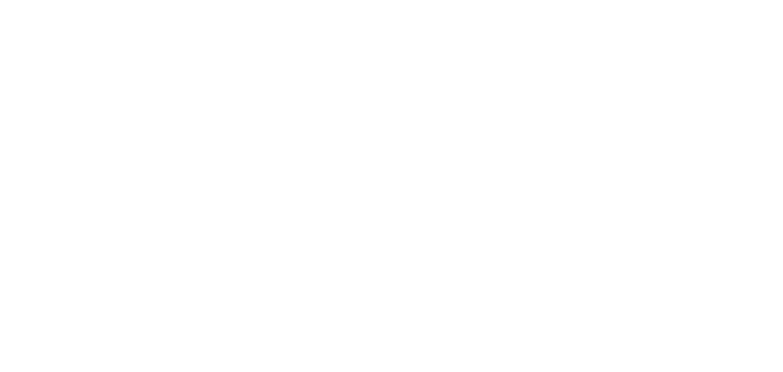
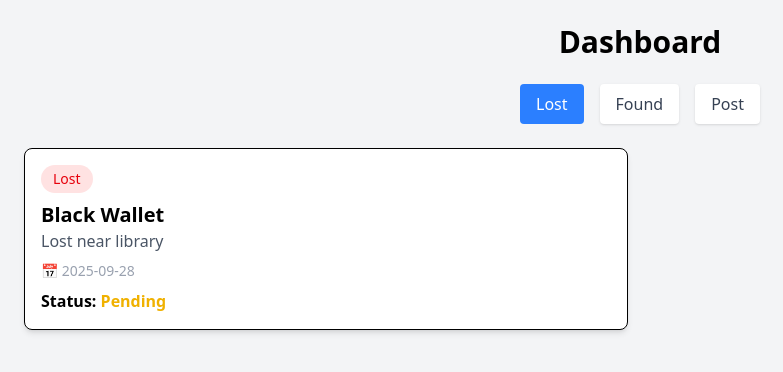
Before and after one commit to Vyshu15-chowdary/Found-or-Lost-Portal, a React (Vite) app in the folder Frontend/: page /dashboard in a window 1280 px wide. Before the commit this address had no page. Shown: the top 372 px of the page, without its empty margins (0-783 px from the left). Built offline with nearby package versions, Linux system fonts and the light colour scheme; the HTML template or start-up script is replaced by a standard one.

Commit message:
dummy data added

```diff
--- a/Frontend/src/App.jsx
+++ b/Frontend/src/App.jsx
@@ -2,6 +2,7 @@
 import { BrowserRouter, Routes, Route } from "react-router-dom";
 import Home from "./Pages/Home.jsx";
 import About from "./Pages/About.jsx";
+import Dashboard  from "./Pages/Dashboard.jsx";
 
 function App() {
   return (
@@ -9,7 +10,7 @@
       <Routes>
         <Route path="/" element={<Home />} />
         <Route path="/About" element={<About/>}/>
-
+        <Route path="/dashboard" element={<Dashboard/>}/>
       </Routes>
     </BrowserRouter>
   );
--- a/Frontend/src/Pages/Dashboard.jsx
+++ b/Frontend/src/Pages/Dashboard.jsx
@@ -1,9 +1,164 @@
-import React from 'react'
+import { useState, useEffect } from "react";
 
-const Dashboard = () => {
+export default function Dashboard() {
+  const [activeTab, setActiveTab] = useState("Lost");
+  const [items, setItems] = useState([
+    {
+      id: 1,
+      type: "Lost",
+      title: "Black Wallet",
+      description: "Lost near library",
+      date: "2025-09-28",
+      status: "Pending",
+    },
+    {
+      id: 2,
+      type: "Found",
+      title: "Blue Water Bottle",
+      description: "Found in canteen",
+      date: "2025-09-29",
+      status: "Claimed",
+    },
+  ]);
+
+  const [newItem, setNewItem] = useState({
+    type: "Lost",
+    title: "",
+    description: "",
+    date: "",
+  });
+
+  // Filter items by tab
+  const filteredItems = items.filter((item) => item.type === activeTab);
+
+  const handleAddItem = (e) => {
+    e.preventDefault();
+    const itemToAdd = { ...newItem, id: Date.now(), status: "Pending" };
+    setItems([itemToAdd, ...items]);
+    setNewItem({ type: "Lost", title: "", description: "", date: "" });
+    setActiveTab(newItem.type);
+  };
+
   return (
-    <div>Dashboard</div>
-  )
+    <div className="min-h-screen bg-gray-100 p-6">
+      <h1 className="text-3xl font-bold mb-6 text-center">Dashboard</h1>
+
+      {/* Tabs */}
+      <div className="flex justify-center mb-6 space-x-4">
+        {["Lost", "Found", "Post"].map((tab) => (
+          <button
+            key={tab}
+            onClick={() => setActiveTab(tab)}
+            className={`px-4 py-2 rounded ${
+              activeTab === tab
+                ? "bg-blue-500 text-white"
+                : "bg-white text-gray-700 shadow hover:bg-gray-100"
+            }`}
+          >
+            {tab}
+          </button>
+        ))}
+      </div>
+
+      {/* Tab Content */}
+      {activeTab === "Post" ? (
+        // Post New Item Form
+        <form
+          className="max-w-md mx-auto bg-white p-6 rounded shadow-md"
+          onSubmit={handleAddItem}
+        >
+          <label className="block mb-2 font-semibold">Type</label>
+          <select
+            value={newItem.type}
+            onChange={(e) =>
+              setNewItem({ ...newItem, type: e.target.value })
+            }
+            className="w-full mb-4 p-2 border rounded"
+          >
+            <option value="Lost">Lost</option>
+            <option value="Found">Found</option>
+          </select>
+
+          <label className="block mb-2 font-semibold">Title</label>
+          <input
+            type="text"
+            value={newItem.title}
+            onChange={(e) =>
+              setNewItem({ ...newItem, title: e.target.value })
+            }
+            className="w-full mb-4 p-2 border rounded"
+            required
+          />
+
+          <label className="block mb-2 font-semibold">Description</label>
+          <textarea
+            value={newItem.description}
+            onChange={(e) =>
+              setNewItem({ ...newItem, description: e.target.value })
+            }
+            className="w-full mb-4 p-2 border rounded"
+            required
+          />
+
+          <label className="block mb-2 font-semibold">Date</label>
+          <input
+            type="date"
+            value={newItem.date}
+            onChange={(e) =>
+              setNewItem({ ...newItem, date: e.target.value })
+            }
+            className="w-full mb-4 p-2 border rounded"
+            required
+          />
+
+          <button
+            type="submit"
+            className="w-full bg-blue-500 text-white p-2 rounded hover:bg-blue-600"
+          >
+            Post Item
+          </button>
+        </form>
+      ) : (
+        // Lost or Found Items
+        <div className="grid md:grid-cols-2 gap-6">
+          {filteredItems.map((item) => (
+            <div
+              key={item.id}
+              className="bg-white shadow-md rounded-lg p-4 border hover:shadow-lg transition"
+            >
+              <span
+                className={`inline-block px-3 py-1 text-sm rounded-full mb-2 ${
+                  item.type === "Lost"
+                    ? "bg-red-100 text-red-600"
+                    : "bg-green-100 text-green-600"
+                }`}
+              >
+                {item.type}
+              </span>
+              <h2 className="text-xl font-semibold">{item.title}</h2>
+              <p className="text-gray-600">{item.description}</p>
+              <p className="text-gray-400 text-sm mt-2">📅 {item.date}</p>
+              <p className="mt-2">
+                <b>Status:</b>{" "}
+                <span
+                  className={`font-semibold ${
+                    item.status === "Pending"
+                      ? "text-yellow-500"
+                      : "text-green-600"
+                  }`}
+                >
+                  {item.status}
+                </span>
+              </p>
+            </div>
+          ))}
+          {filteredItems.length === 0 && (
+            <p className="text-center text-gray-500 col-span-full">
+              No {activeTab.toLowerCase()} items yet.
+            </p>
+          )}
+        </div>
+      )}
+    </div>
+  );
 }
-
-export default Dashboard
```
